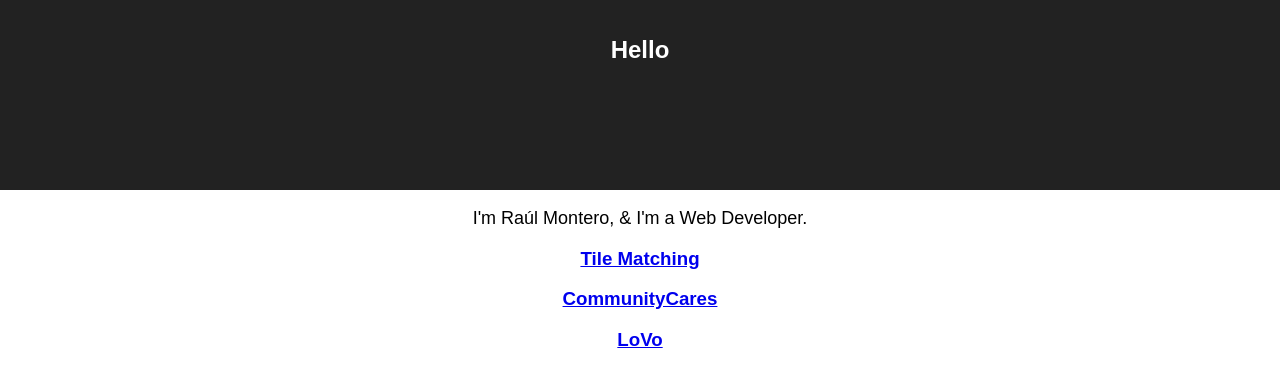
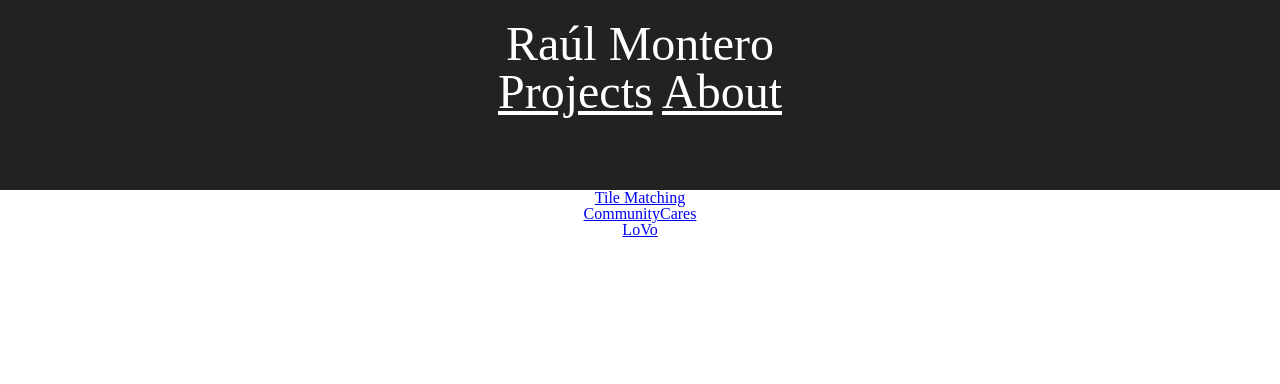
Before and after one commit to brooklynbodega/Portfolio-V2, a React (Create React App) app: page /projects in a window 1280 px wide. Shown: the top 384 px of the page. Built offline with nearby package versions, Linux system fonts and the light colour scheme.

Commit message:
set up main components with links

```diff
--- a/package.json
+++ b/package.json
@@ -5,6 +5,7 @@
   "dependencies": {
     "react": "^16.5.2",
     "react-dom": "^16.5.2",
+    "react-router-dom": "^4.3.1",
     "react-scripts": "1.1.5"
   },
   "scripts": {
--- a/src/App.css
+++ b/src/App.css
@@ -1,28 +1,74 @@
-.App {
+/* CSS RESET */
+
+/* http://meyerweb.com/eric/tools/css/reset/
+   v2.0 | 20110126
+   License: none (public domain)
+*/
+
+html, body, div, span, applet, object, iframe,
+h1, h2, h3, h4, h5, h6, p, blockquote, pre,
+a, abbr, acronym, address, big, cite, code,
+del, dfn, em, img, ins, kbd, q, s, samp,
+small, strike, strong, sub, sup, tt, var,
+b, u, i, center,
+dl, dt, dd, ol, ul, li,
+fieldset, form, label, legend,
+table, caption, tbody, tfoot, thead, tr, th, td,
+article, aside, canvas, details, embed,
+figure, figcaption, footer, header, hgroup,
+menu, nav, output, ruby, section, summary,
+time, mark, audio, video {
+	margin: 0;
+	padding: 0;
+	border: 0;
+	font-size: 100%;
+	font: inherit;
+	vertical-align: baseline;
+}
+/* HTML5 display-role reset for older browsers */
+article, aside, details, figcaption, figure,
+footer, header, hgroup, menu, nav, section {
+	display: block;
+}
+body {
+	line-height: 1;
+}
+ol, ul {
+	list-style: none;
+}
+blockquote, q {
+	quotes: none;
+}
+blockquote:before, blockquote:after,
+q:before, q:after {
+	content: '';
+	content: none;
+}
+table {
+	border-collapse: collapse;
+	border-spacing: 0;
+}
+
+/****************************/
+
+.Portfolio {
   text-align: center;
 }
 
-.App-logo {
+/* .App-logo {
   animation: App-logo-spin infinite 20s linear;
   height: 80px;
-}
+} */
 
-.App-header {
-  background-color: #222;
+.Header {
+  background-color: rgb(34, 34, 34);
   height: 150px;
   padding: 20px;
-  color: white;
+  color: rgb(255, 255, 255);
+  font-size: 3em;
 }
-
-.App-title {
-  font-size: 1.5em;
-}
-
-.App-intro {
-  font-size: large;
-}
-
-@keyframes App-logo-spin {
-  from { transform: rotate(0deg); }
-  to { transform: rotate(360deg); }
-}
+ .Header a:link,
+ .Header a:visited,
+ .Header a:active {
+  color: rgb(255, 255, 255);
+ }
--- a/src/App.js
+++ b/src/App.js
@@ -1,44 +1,20 @@
 import React, { Component } from 'react';
-import logo from './logo.svg';
+import { BrowserRouter as Router, Route } from "react-router-dom";
 import './App.css';
+import Projects from './Components/Projects';
+import About from './Components/About';
+import Header from './Components/Header';
 
 class App extends Component {
   render() {
     return (
-      <div className="App">
-        <header className="App-header">
-          <h1 className="App-title">Hello</h1>
-        </header>
-        <p className="App-intro">
-          I'm Raúl Montero, & I'm a Web Developer.
-        </p>
-        <div class="work">
-          <div class="project one">
-            <h3>
-              <a href="https://brooklynbodega.github.io/Project-01/">
-              <p>Tile Matching</p>
-              {/* <img src="./images/project-1-photo-00.png" alt="project-1"> */}
-              </a>
-           </h3>
-          </div>
-          <div class="project two">
-            <h3>
-              <a href="https://project-2-volunteer.herokuapp.com/">
-                <p>CommunityCares</p>
-                {/* <img src="./images/project-2-photo-00.png" alt="project-2"> */}
-              </a>
-            </h3>
-          </div>
-          <div class="project three">
-            <h3>
-              <a href="https://lovo.netlify.com/">
-              <p>LoVo</p>
-              {/* <img src="./images/project-4-photo-00.png" alt="project-4"> */}
-              </a>
-            </h3>
-          </div>
+      <Router>
+        <div className="Portfolio">
+          <Header />
+            <Route exact path="/projects" component={Projects}/>
+            <Route exact path="/about" component={About}/>
         </div>
-      </div>
+      </Router>
     );
   }
 }
--- /dev/null
+++ b/src/Components/About.js
@@ -0,0 +1,14 @@
+import React, { Component } from 'react';
+import '../App.css';
+
+class About extends Component {
+  render() {
+    return (
+      <div className="About-Me">
+        <p>From MA, moved to BK.</p>
+      </div>
+    )
+  }
+}
+
+export default About;
--- /dev/null
+++ b/src/Components/Header.js
@@ -0,0 +1,23 @@
+import React, { Component } from 'react';
+import { Link } from "react-router-dom";
+import '../App.css';
+
+class Header extends Component {
+  render() {
+    return (
+      <div className="Header">
+        <p>
+          Raúl Montero
+        </p>
+        <Link to='/projects' >
+       Projects
+        </Link><span> </span>
+        <Link to='/about'>
+       About
+        </Link>
+      </div>
+    )
+  }
+}
+
+export default Header;
--- /dev/null
+++ b/src/Components/Projects.js
@@ -0,0 +1,37 @@
+import React, { Component } from 'react';
+import '../App.css';
+
+class Projects extends Component {
+  render() {
+    return (
+      <div class="projects-wrapper">
+        <div class="project-one">
+          <p>
+            <a href="https://brooklynbodega.github.io/Project-01/">
+              Tile Matching
+              {/* <img src="./images/project-1-photo-00.png" alt="project-1"> */}
+            </a>
+          </p>
+        </div>
+        <div class="project-two">
+          <p>
+            <a href="https://project-2-volunteer.herokuapp.com/">
+              CommunityCares
+              {/* <img src="./images/project-2-photo-00.png" alt="project-2"> */}
+            </a>
+          </p>
+        </div>
+        <div class="project-three">
+          <p>
+            <a href="https://lovo.netlify.com/">
+              LoVo
+                {/* <img src="./images/project-4-photo-00.png" alt="project-4"> */}
+            </a>
+          </p>
+        </div>
+      </div>
+    )
+  }
+}
+
+export default Projects;
```
Also changed, not shown: src/logo.svg (deleted), 1 other file (tests, documents, lock files or other folders).
